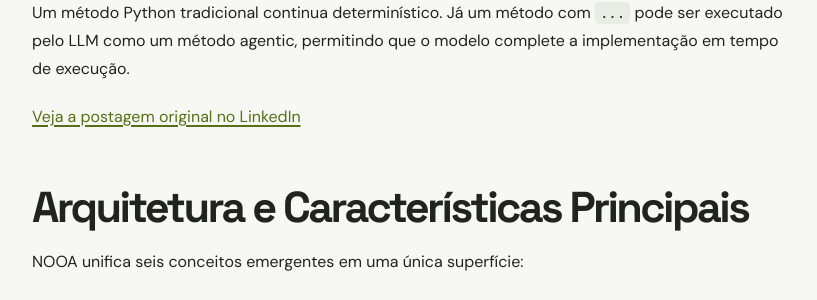
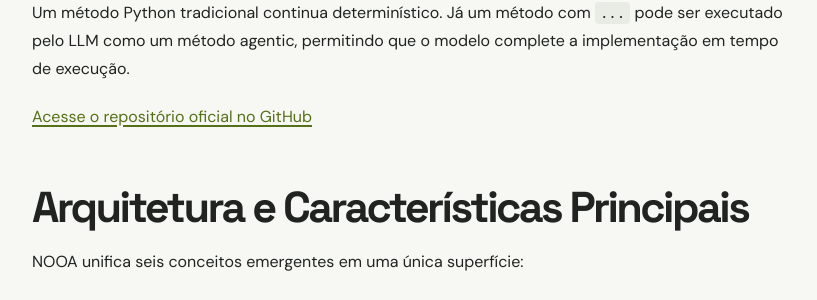
Before and after one commit to ronanrodrigo/notes, a Jekyll site: the page built from _posts/2026-08-12-nvidia-nooa-agentes-python.md, in a window 1280 px wide and 900 px high, scrolled down 997 px. Shown: the part 154-454 px from the top of the window, without its empty margins (148-965 px from the left). Built offline with Jekyll 4.4.1, drawn with Linux system fonts in a browser that asks for light colours; some of the changed text lies outside the part shown.

Commit message:
Atualizar: linkar repositório oficial como referência principal do NOOA

```diff
--- a/_posts/2026-08-12-nvidia-nooa-agentes-python.md
+++ b/_posts/2026-08-12-nvidia-nooa-agentes-python.md
@@ -24,7 +24,7 @@ Coloque tudo isso dentro de um objeto Python:
 
 Um método Python tradicional continua determinístico. Já um método com `...` pode ser executado pelo LLM como um método agentic, permitindo que o modelo complete a implementação em tempo de execução.
 
-[Veja a postagem original no LinkedIn](https://lnkd.in/dnYddWMe)
+[Acesse o repositório oficial no GitHub](https://github.com/NVIDIA-NeMO/labs-OO-Agents)
 
 ## Arquitetura e Características Principais
 
```
Also changed, not shown: other parts of _posts/2026-08-12-nvidia-nooa-agentes-python.md (+0 -2 lines).
